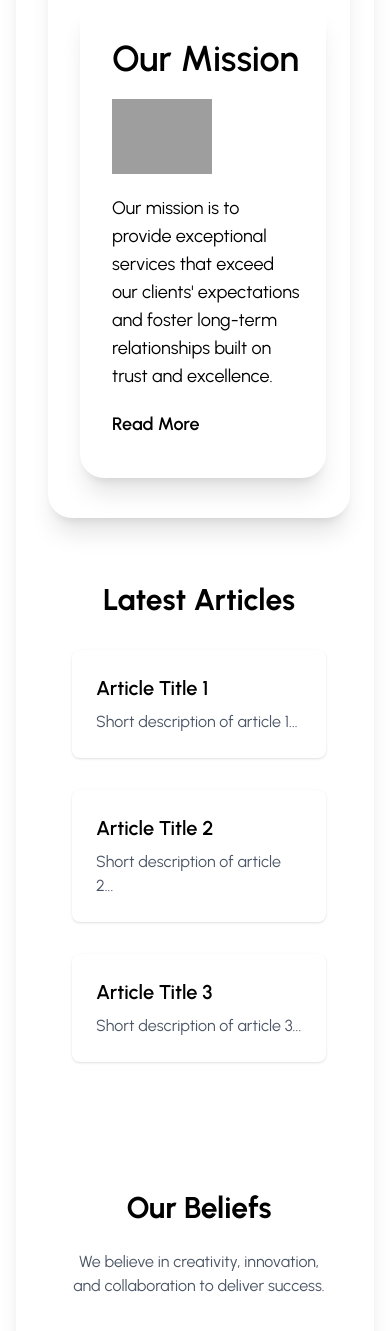
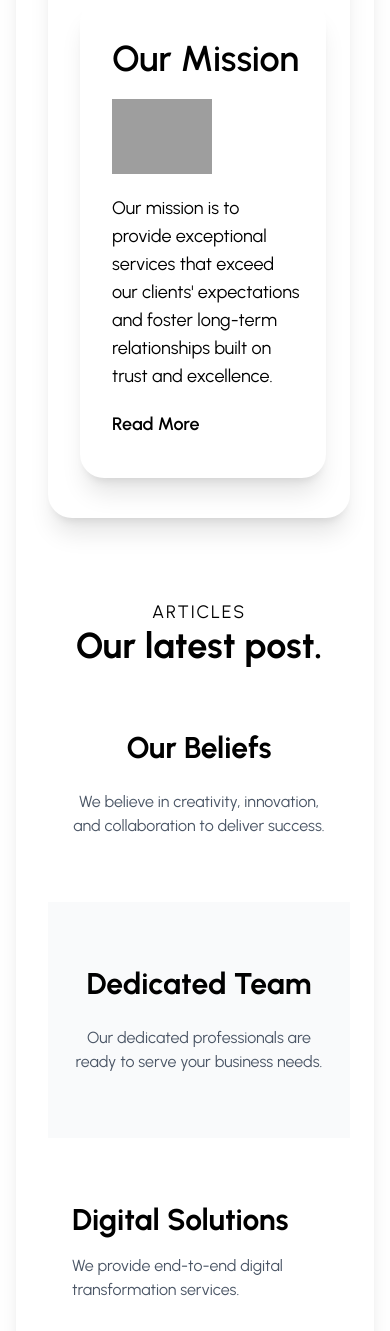
Before and after one commit to haruman1/lara, a Laravel app: page / in a window 390 px wide. Shown: the part 1863-3194 px from the top of the page. Run offline with Laravel 12, Linux system fonts and the light colour scheme; style sheets or scripts are compiled from the project's sources; some libraries are stand-ins or nearby versions; grey boxes are pictures that could not be loaded.

Commit message:
update articles view and livewire controller

```diff
--- a/resources/views/livewire/components/articles.blade.php
+++ b/resources/views/livewire/components/articles.blade.php
@@ -1,21 +1,7 @@
-<div>
-    <section id="articles" class="py-16">
-        <div class="container mx-auto px-6">
-            <h2 class="text-3xl font-bold mb-8 text-center">Latest Articles</h2>
-            <div class="grid md:grid-cols-3 gap-8">
-                <article class="p-6 bg-white rounded-lg shadow">
-                    <h3 class="text-xl font-semibold mb-2">Article Title 1</h3>
-                    <p class="text-gray-600">Short description of article 1...</p>
-                </article>
-                <article class="p-6 bg-white rounded-lg shadow">
-                    <h3 class="text-xl font-semibold mb-2">Article Title 2</h3>
-                    <p class="text-gray-600">Short description of article 2...</p>
-                </article>
-                <article class="p-6 bg-white rounded-lg shadow">
-                    <h3 class="text-xl font-semibold mb-2">Article Title 3</h3>
-                    <p class="text-gray-600">Short description of article 3...</p>
-                </article>
-            </div>
+<div class="bg-lightgrey py-20" id="blog-section">
+    <div class='mx-auto max-w-7xl sm:py-4 lg:px-8 '>
+
+        <div class="text-center">
+            <h3 class="text-blue text-lg font-normal tracking-widest">ARTICLES</h3>
+            <h3 class="text-4xl sm:text-6xl font-bold">Our latest post.</h3>
         </div>
-    </section>
-</div>
```
Also changed, not shown: app/Livewire/Components/Articles.php (+89 -1 lines).
